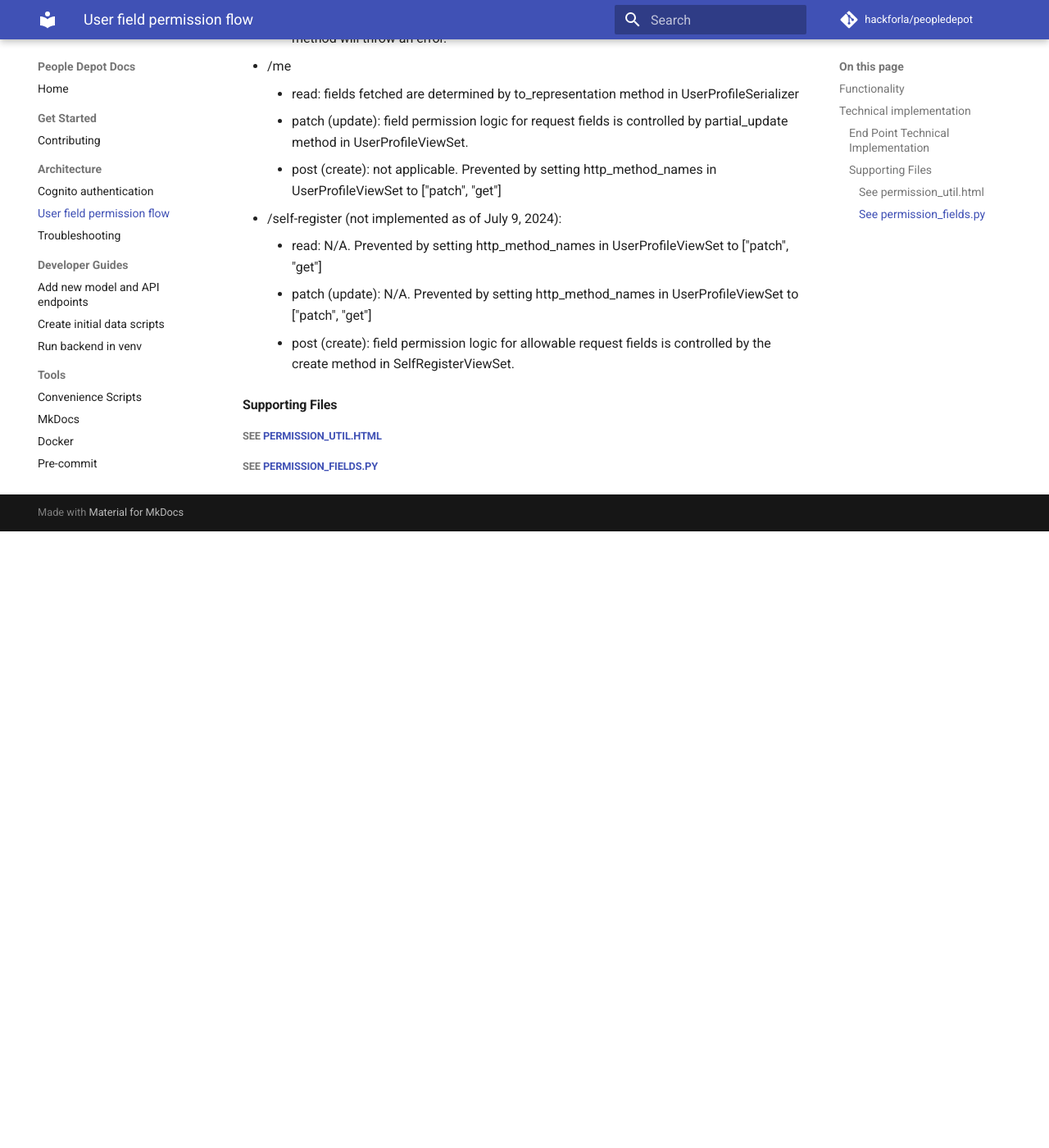
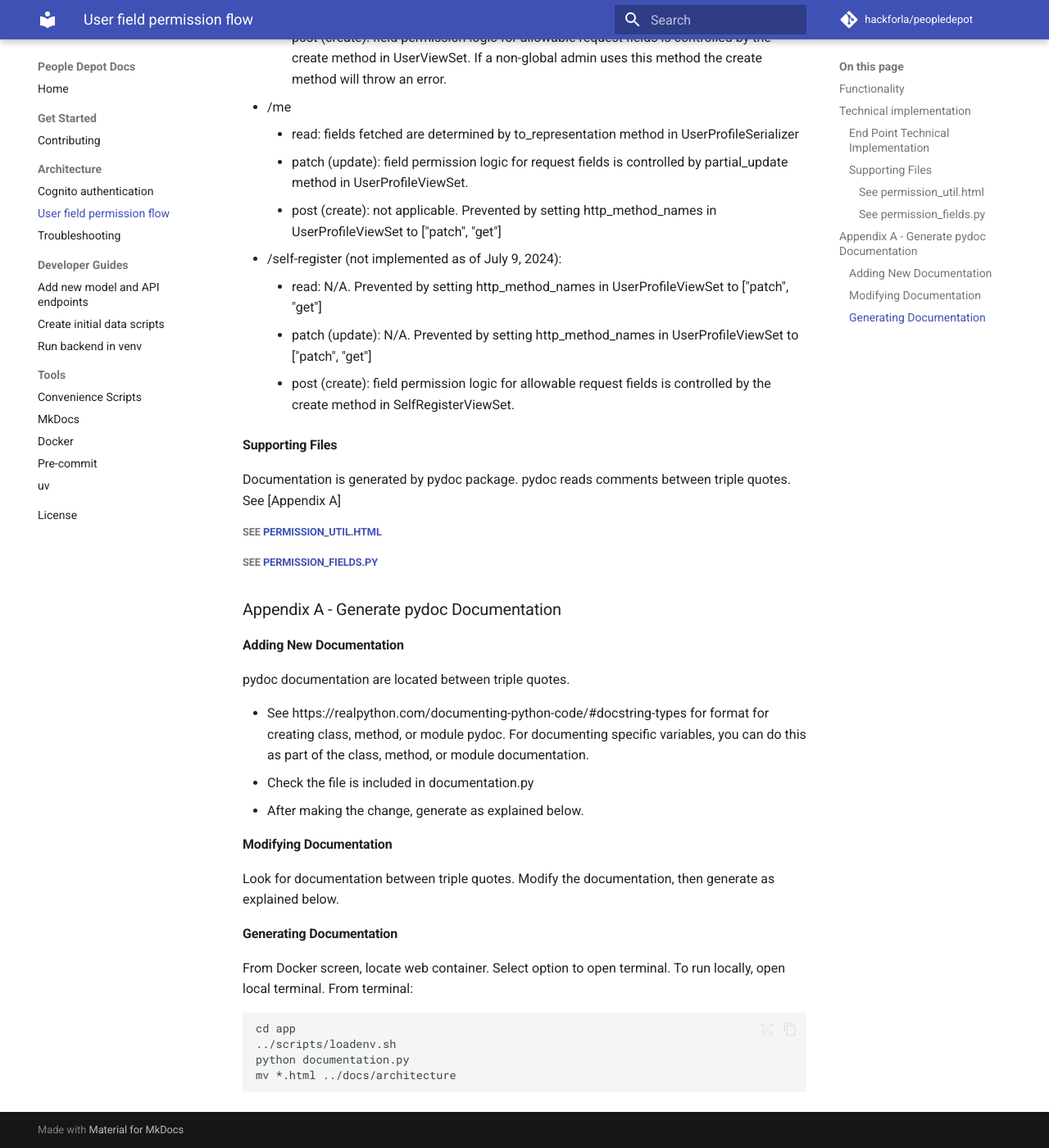
Before and after one commit to hackforla/peopledepot, an MkDocs documentation site: the page built from docs/architecture/user-field-permission-flow.md, in a window 1280 px wide and 1400 px high, scrolled down 2184 px. Shown: the whole window at 82% size. Built offline with MkDocs 1.6.1 and Material for MkDocs 9.7.7, drawn with Linux system fonts in a browser that asks for light colours; comment, search, counter and statistics services are not loaded; before the commit the page ends 2832 px from its top, so only the background shows below that; some of the changed text lies outside the part shown.

Commit message:
Update markdown

````diff
--- a/docs/architecture/user-field-permission-flow.md
+++ b/docs/architecture/user-field-permission-flow.md
@@ -90,8 +91,37 @@
 
 #### Supporting Files
 
+Documentation is generated by pydoc package.  pydoc reads comments between triple quotes. See \[Appendix A\]
+
 ##### See [permission_util.html](./core.permission_util.html)
 
 ##### See [permission_fields.py](./core.field_permissions.html)
 
-[base-field-permissions-reference]: ../../app/core/base_user_cru_constants.py
+### Appendix A - Generate pydoc Documentation
+
+#### Adding New Documentation
+
+pydoc documentation are located between triple quotes.
+
+- See https://realpython.com/documenting-python-code/#docstring-types for format for creating class, method,
+    or module pydoc.  For documenting specific variables, you can do this as part of the class, method,
+    or module documentation.
+- Check the file is included in documentation.py
+- After making the change, generate as explained below.
+
+#### Modifying Documentation
+
+Look for documentation between triple quotes.  Modify the documentation, then generate as explained
+below.
+
+#### Generating Documentation
+
+From Docker screen, locate web container.  Select option to open terminal.  To run locally, open local
+terminal.  From terminal:
+
+```
+cd app
+../scripts/loadenv.sh
+python documentation.py
+mv *.html ../docs/architecture
+```
````
Also changed, not shown: other parts of docs/architecture/user-field-permission-flow.md (+4 -3 lines).
